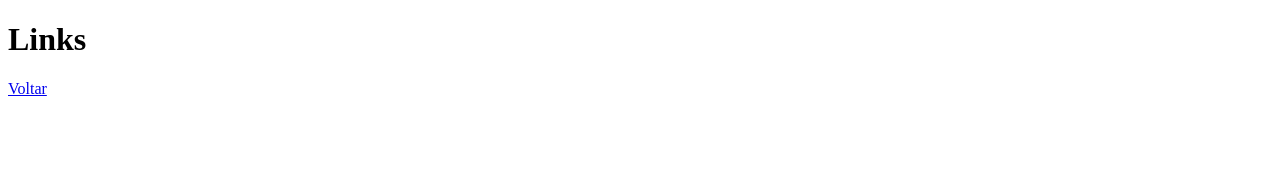
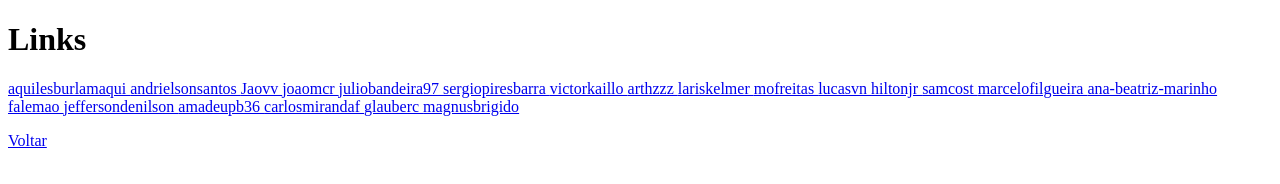
Before and after one commit to mauriciothiago/mauriciothiago.github.io, a plain HTML site: page links.html in a window 1280 px wide. Drawn offline with Linux system fonts and the light colour scheme.

Commit message:
add links

```diff
--- a/links.html
+++ b/links.html
@@ -7,7 +7,27 @@
   <body>
     <h1>Links</h1>
     <p>
-
+<a href="https://aquilesburlamaqui.github.io">  aquilesburlamaqui  </a>
+<a href="https://andrielsonsantos.github.io"> andrielsonsantos </a>
+<a href="https://Jaovv.github.io"> Jaovv </a>
+<a href="https://joaomcr.github.io"> joaomcr </a>
+<a href="https://juliobandeira97.github.io"> juliobandeira97 </a>
+<a href="https://sergiopiresbarra.github.io/"> sergiopiresbarra </a>
+<a href="https://victorkaillo.github.io"> victorkaillo </a>
+<a href="https://arthzzz.github.io"> arthzzz </a>
+<a href="https://github.com/lariskelmer"> lariskelmer </a>
+<a href="https://mofreitas.github.io/"> mofreitas </a>
+<a href="https://lucasvn.github.io/">  lucasvn  </a>
+<a href="https://hiltonjr.github.io/"> hiltonjr </a>
+<a href="https://github.com/samcost"> samcost </a>
+<a href="https://marcelofilgueira.github.io/"> marcelofilgueira </a>
+<a href="https://ana-beatriz-marinho.github.io/"> ana-beatriz-marinho </a>
+<a href="http://falemao.github.io/"> falemao </a>
+<a href="http://jeffersondenilson.github.io/"> jeffersondenilson </a>
+<a href="https://amadeupb36.github.io/index.html"> amadeupb36 </a>
+<a href="https://carlosmirandaf.github.io/ "> carlosmirandaf </a>
+<a href="https://glauberc.github.io/"> glauberc </a>
+<a href="https://magnusbrigido.github.io/"> magnusbrigido </a>
     </p>
 
   <a href="index.html">Voltar</a>
```
